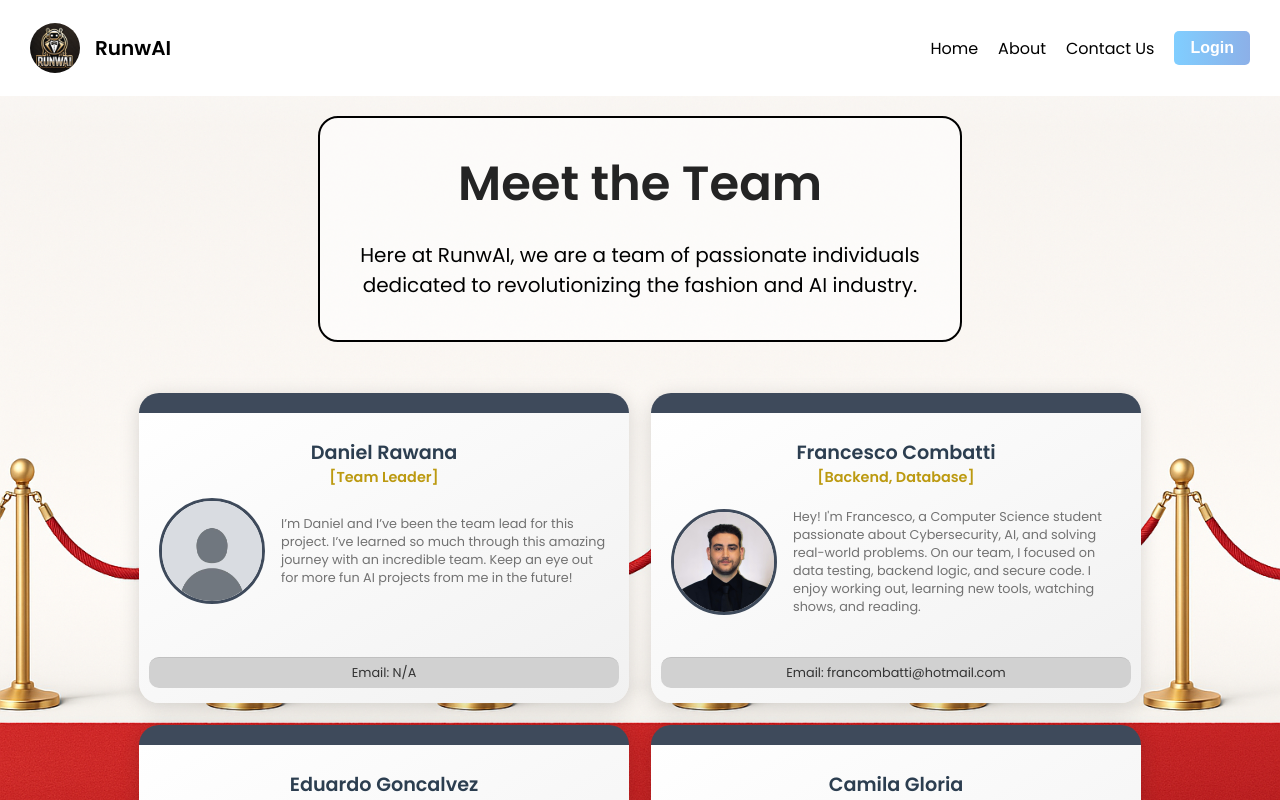
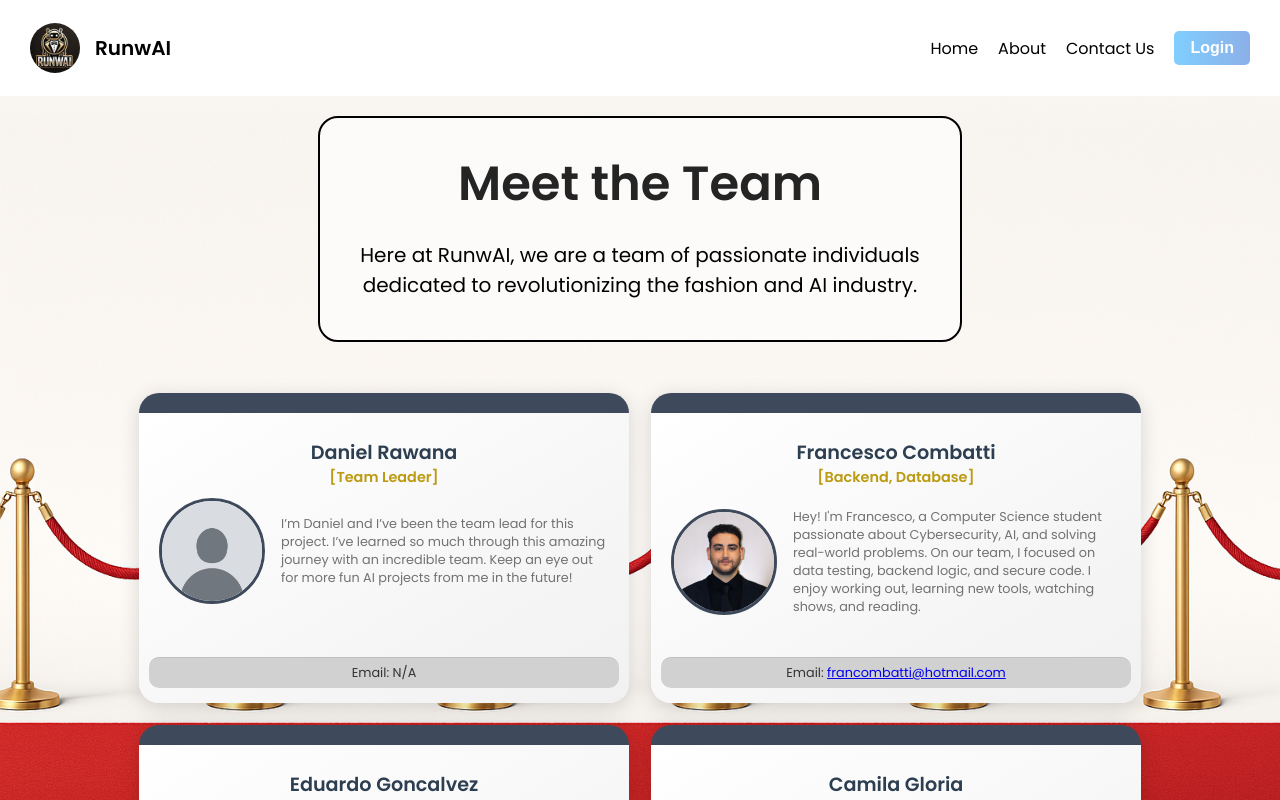
Before and after one commit to daniel-rawana/outfit-ai, a React (Create React App) app in the folder frontend/: page /contact in a window 1280 px wide. Shown: the top 800 px of the page. Built offline with nearby package versions, Linux system fonts and the light colour scheme.

Commit message:
Added clickable email links

```diff
--- a/frontend/src/contact-us.js
+++ b/frontend/src/contact-us.js
@@ -151,7 +151,8 @@ const TeamSlider = () => {
                     <p id='blurb-text'>{member.blurb}</p>
                   </div>
                   <div className="email-section">
-                    Email: {member.email || "N/A"}
+                    Email: {member.email ?
+                      <a href={`mailto:${member.email}`}>{member.email}</a> : "N/A"}
                   </div>
                 </div>
               </td>
--- a/frontend/src/styling/contact-us.css
+++ b/frontend/src/styling/contact-us.css
@@ -141,6 +141,12 @@ div {
     cursor: default;
 }
 
+.email-section:hover {
+    cursor: pointer;
+}
+.email-section a:hover {
+    text-decoration: underline;
+}
   /* Navigation Buttons */
 .prev-btn, .next-btn {
     border: none;
```
